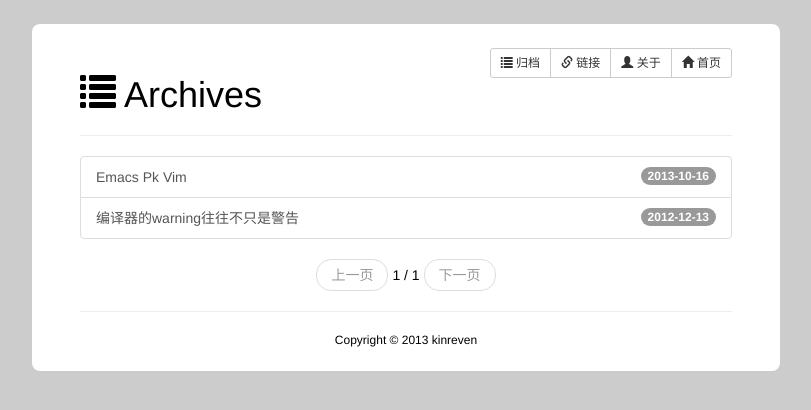
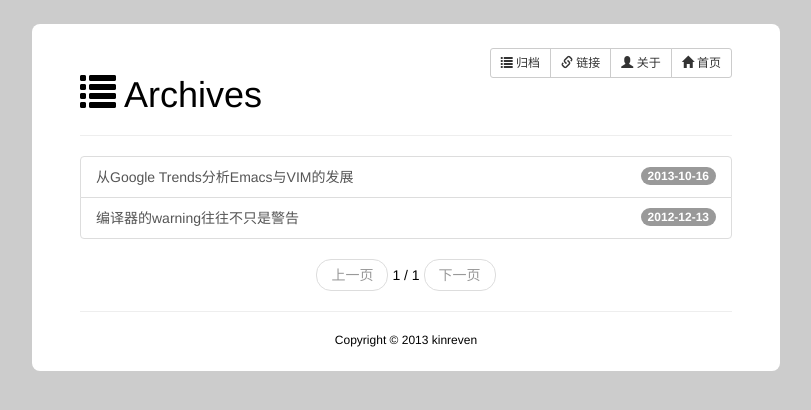
Before and after one commit to kinreven/kinreven.github.com, a Jekyll site: the page built from archives/index.html, in a window 1280 px wide. Shown: the top 410 px of the page, without its empty margins (234-1045 px from the left). Built offline with Jekyll 4.4.1, drawn with Linux system fonts in a browser that asks for light colours; Markdown is read by kramdown in place of the engine named in the settings; the list of posts is cut into pages by our own code.

Commit message:
[test] - update posts.

```diff
--- a/_posts/2013-10-16-Emacs-PK-VIM.markdown
+++ b/_posts/2013-10-16-review-emacs-vs-vim-from-google-trends.markdown
@@ -1 +1,8 @@
+---
+layout: post
+title: "从Google Trends分析Emacs与VIM的发展"
+---
+
+#### Emacs vs VIM
+
 <script type="text/javascript" src="//www.google.com/trends/embed.js?hl=en-US&q=emacs,+vim&cmpt=q&content=1&cid=TIMESERIES_GRAPH_0&export=5&w=500&h=330"></script>
```
